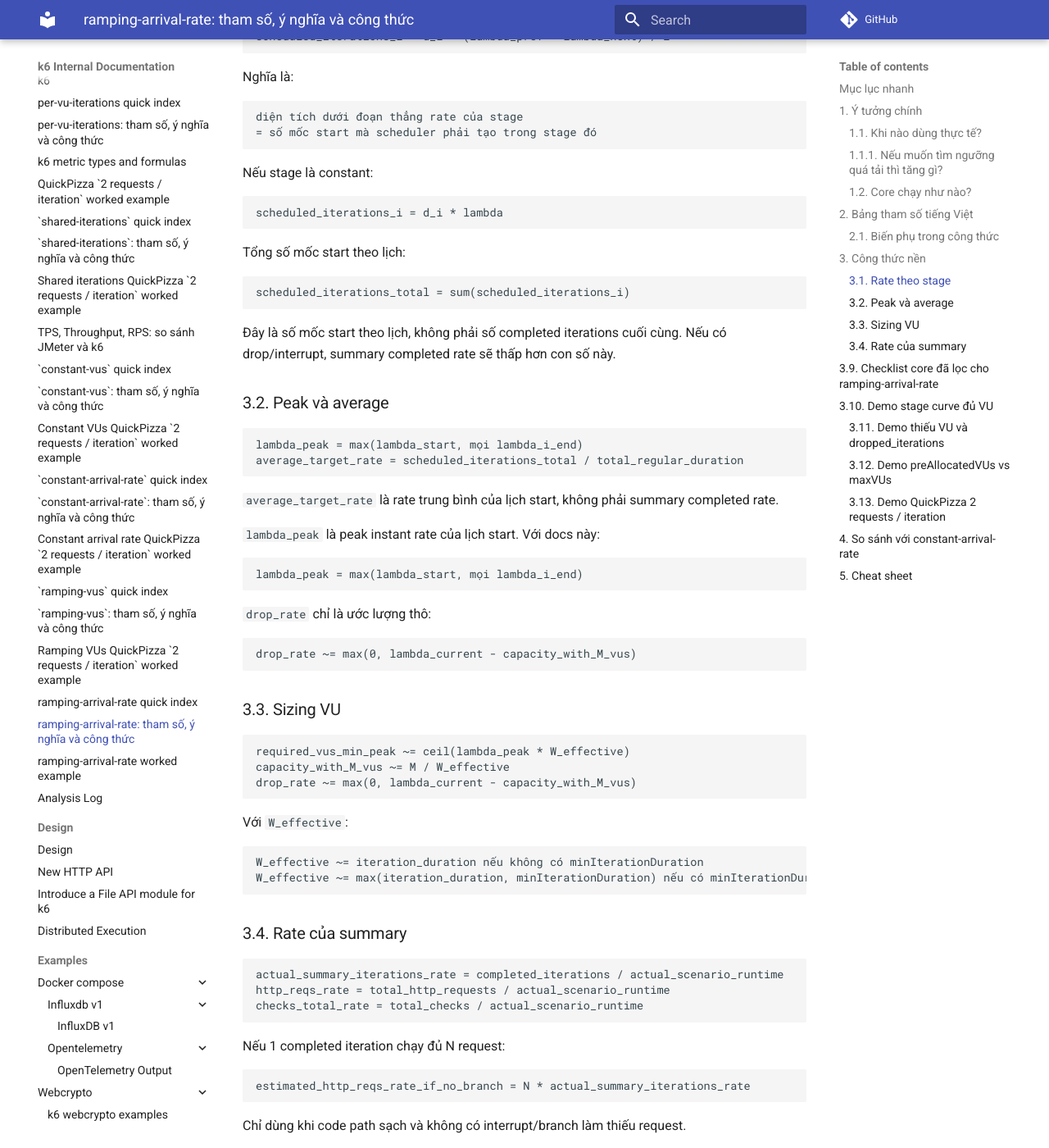
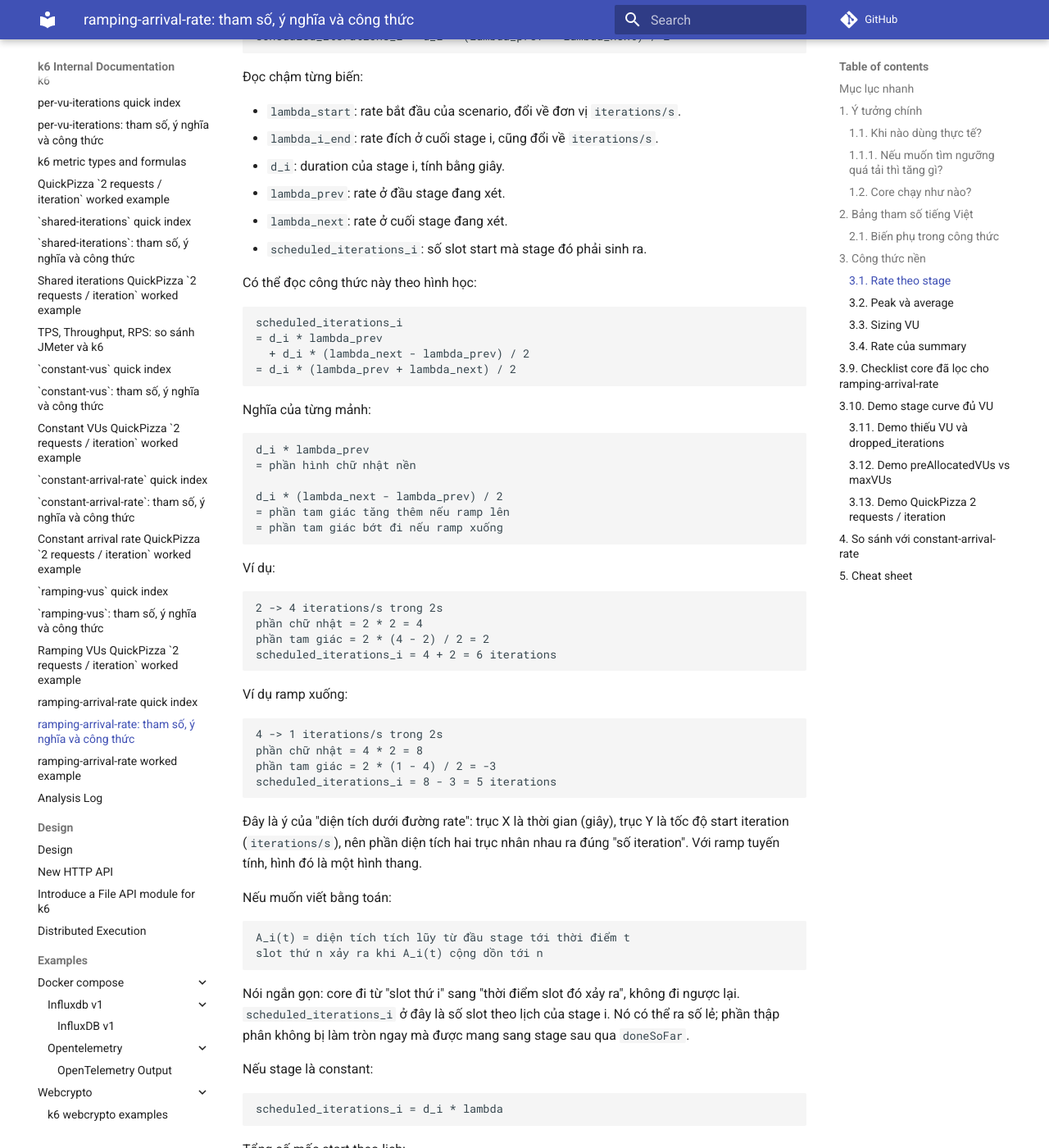
Before and after one commit to meomew-auto/markdown, an MkDocs documentation site: the page built from docs/20260518_ramping-arrival-rate-tham-so-cong-thuc.md, in a window 1280 px wide and 1400 px high, scrolled down 5625 px. Shown: the whole window at 82% size. Built offline with MkDocs 1.6.1 and Material for MkDocs 9.7.7, drawn with Linux system fonts in a browser that asks for light colours; comment, search, counter and statistics services are not loaded; some of the changed text lies outside the part shown.

Commit message:
Update docs

````diff
--- a/docs/20260518_ramping-arrival-rate-tham-so-cong-thuc.md
+++ b/docs/20260518_ramping-arrival-rate-tham-so-cong-thuc.md
@@ -227,12 +227,67 @@ Với stage ramp tuyến tính từ `lambda_prev` sang `lambda_next` trong `d_i`
 scheduled_iterations_i = d_i * (lambda_prev + lambda_next) / 2
 ```
 
-Nghĩa là:
+Đọc chậm từng biến:
+
+- `lambda_start`: rate bắt đầu của scenario, đổi về đơn vị `iterations/s`.
+- `lambda_i_end`: rate đích ở cuối stage i, cũng đổi về `iterations/s`.
+- `d_i`: duration của stage i, tính bằng giây.
+- `lambda_prev`: rate ở đầu stage đang xét.
+- `lambda_next`: rate ở cuối stage đang xét.
+- `scheduled_iterations_i`: số slot start mà stage đó phải sinh ra.
+
+Có thể đọc công thức này theo hình học:
 
 ```text
-diện tích dưới đoạn thẳng rate của stage
-= số mốc start mà scheduler phải tạo trong stage đó
+scheduled_iterations_i
+= d_i * lambda_prev
+  + d_i * (lambda_next - lambda_prev) / 2
+= d_i * (lambda_prev + lambda_next) / 2
 ```
+
+Nghĩa của từng mảnh:
+
+```text
+d_i * lambda_prev
+= phần hình chữ nhật nền
+
+d_i * (lambda_next - lambda_prev) / 2
+= phần tam giác tăng thêm nếu ramp lên
+= phần tam giác bớt đi nếu ramp xuống
+```
+
+Ví dụ:
+
+```text
+2 -> 4 iterations/s trong 2s
+phần chữ nhật = 2 * 2 = 4
+phần tam giác = 2 * (4 - 2) / 2 = 2
+scheduled_iterations_i = 4 + 2 = 6 iterations
+```
+
+Ví dụ ramp xuống:
+
+```text
+4 -> 1 iterations/s trong 2s
+phần chữ nhật = 4 * 2 = 8
+phần tam giác = 2 * (1 - 4) / 2 = -3
+scheduled_iterations_i = 8 - 3 = 5 iterations
+```
+
+Đây là ý của "diện tích dưới đường rate": trục X là thời gian (giây), trục Y là tốc độ
+start iteration (`iterations/s`), nên phần diện tích hai trục nhân nhau ra đúng "số iteration".
+Với ramp tuyến tính, hình đó là một hình thang.
+
+Nếu muốn viết bằng toán:
+
+```text
+A_i(t) = diện tích tích lũy từ đầu stage tới thời điểm t
+slot thứ n xảy ra khi A_i(t) cộng dồn tới n
+```
+
+Nói ngắn gọn: core đi từ "slot thứ i" sang "thời điểm slot đó xảy ra", không đi ngược lại.
+`scheduled_iterations_i` ở đây là số slot theo lịch của stage i. Nó có thể ra số lẻ; phần thập phân
+không bị làm tròn ngay mà được mang sang stage sau qua `doneSoFar`.
 
 Nếu stage là constant:
 
@@ -249,6 +304,15 @@ scheduled_iterations_total = sum(scheduled_iterations_i)
 Đây là số mốc start theo lịch, không phải số completed iterations cuối cùng.
 Nếu có drop/interrupt, summary completed rate sẽ thấp hơn con số này.
 
+Trong `cal()`:
+
+- `doneSoFar` = số slot đã tích lũy trước stage hiện tại
+- `endCount` = số slot tích lũy tới cuối stage hiện tại
+- `i` = slot nguyên kế tiếp cần được gán thời điểm start
+
+Ví dụ stage trước kết thúc ở `9.8` events thì `0.8` không mất đi. Core giữ phần đó trong
+`doneSoFar`, rồi stage sau chỉ cần cộng tiếp phần còn lại để tìm khi nào slot kế tiếp xảy ra.
+
 ### 3.2. Peak và average
 
 ```text
@@ -256,7 +320,11 @@ lambda_peak = max(lambda_start, mọi lambda_i_end)
 average_target_rate = scheduled_iterations_total / total_regular_duration
 ```
 
+`lambda_peak` là rate cao nhất mà timeline chạm tới ở một đầu stage. Vì mỗi stage ramp là một
+đoạn thẳng, đỉnh của stage chỉ nằm ở đầu hoặc cuối stage, không nằm giữa stage.
+
 `average_target_rate` là rate trung bình của lịch start, không phải summary completed rate.
+Về đơn vị: `scheduled_iterations_total [iterations] / total_regular_duration [s] = iterations/s`.
 
 `lambda_peak` là peak instant rate của lịch start. Với docs này:
 
@@ -270,12 +338,39 @@ lambda_peak = max(lambda_start, mọi lambda_i_end)
 drop_rate ~= max(0, lambda_current - capacity_with_M_vus)
 ```
 
+`lambda_current` là rate tại đúng thời điểm đang xét. Ví dụ cùng một timeline, đầu stage có thể
+thấp, giữa stage có thể cao hơn. Khi sizing an toàn, thường phải nhìn peak stage hoặc p95 của
+workload chứ không chỉ nhìn average_target_rate.
+
 ### 3.3. Sizing VU
 
 ```text
 required_vus_min_peak ~= ceil(lambda_peak * W_effective)
 capacity_with_M_vus ~= M / W_effective
 drop_rate ~= max(0, lambda_current - capacity_with_M_vus)
+```
+
+Đọc chậm biểu thức sizing:
+
+- `lambda_peak * W_effective`: số VU đang bị chiếm đồng thời ước lượng tại peak.
+- `ceil(...)`: làm tròn lên vì VU là số nguyên.
+- `capacity_with_M_vus`: nếu có `M` VU và mỗi VU bị bận `W_effective` giây cho 1 iteration,
+  thì cả pool làm được khoảng bao nhiêu iteration/s.
+- `drop_rate`: nếu demand hiện tại lớn hơn capacity, phần chênh là số slot/s có nguy cơ drop.
+
+Kiểm tra đơn vị:
+
+```text
+lambda_peak [iterations/s] * W_effective [s/iteration] = số VU cần đồng thời
+M [VU] / W_effective [s/iteration] = capacity [iterations/s]
+```
+
+Ví dụ nhanh:
+
+```text
+lambda_peak = 8 iterations/s
+W_effective = 0.4s
+ceil(8 * 0.4) = ceil(3.2) = 4 VUs
 ```
 
 Với `W_effective`:
@@ -291,6 +386,16 @@ W_effective ~= max(iteration_duration, minIterationDuration) nếu có minIterat
 actual_summary_iterations_rate = completed_iterations / actual_scenario_runtime
 http_reqs_rate = total_http_requests / actual_scenario_runtime
 checks_total_rate = total_checks / actual_scenario_runtime
+```
+
+Đây là rate của metric summary thật, đọc từ `count / runtime` của Counter.
+`actual_scenario_runtime` là thời gian thực tế từ lúc scenario bắt đầu tới lúc nó thật sự dừng,
+thường có thể dài hơn `total_regular_duration` nếu còn `gracefulStop`.
+Nó khác `average_target_rate` ở trên:
+
+```text
+average_target_rate = rate lịch start trung bình
+actual_summary_iterations_rate = rate completed iteration thực tế
 ```
 
 Nếu 1 completed iteration chạy đủ N request:
@@ -359,7 +464,7 @@ S sizing:
 required_vus_min_peak ~= ceil(4 * W_effective)
 ```
 
-Nếu `W_effective = 0.4s`:
+Nếu `W_effective = 0.4s` (ví dụ workload kiểu `sleep(0.4)`):
 
 ```text
 required_vus_min_peak ~= 2 VUs
````
Also changed, not shown: docs/20260518_ramping_arrival_rate_worked_example.md (+3 -0 lines).
